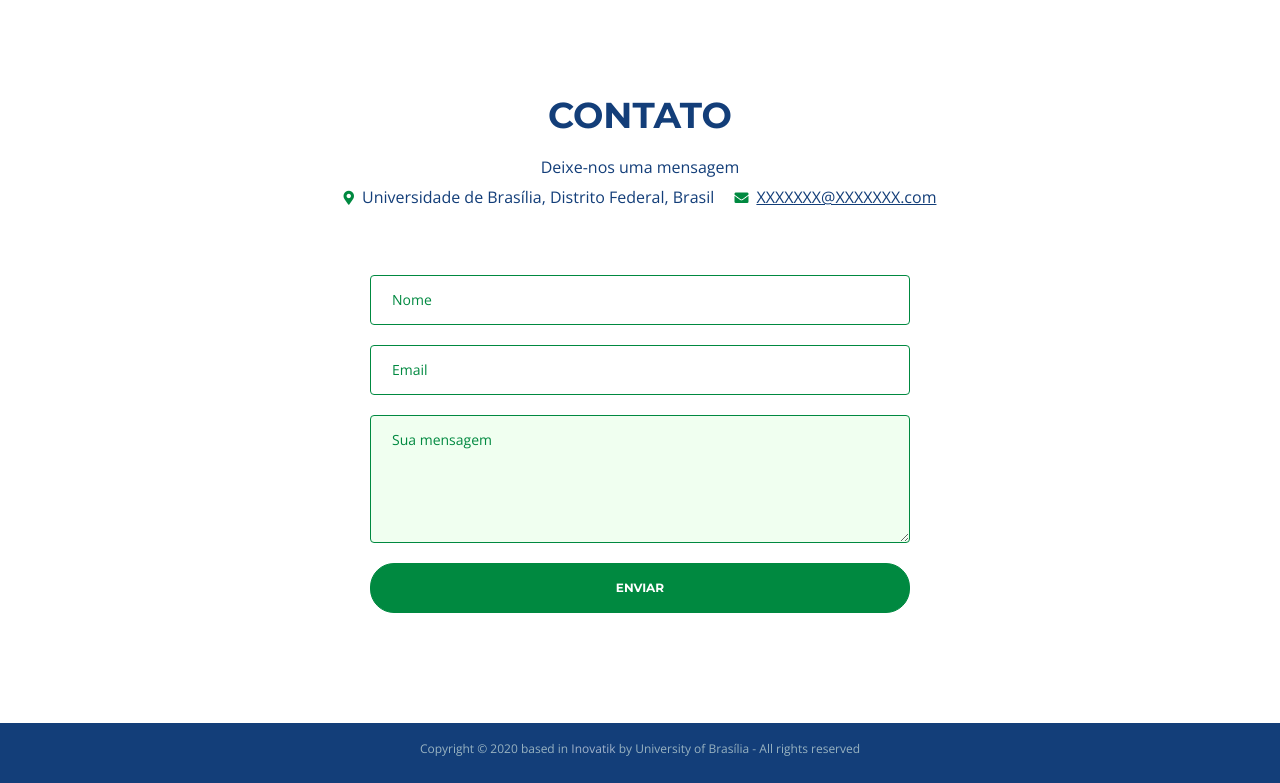
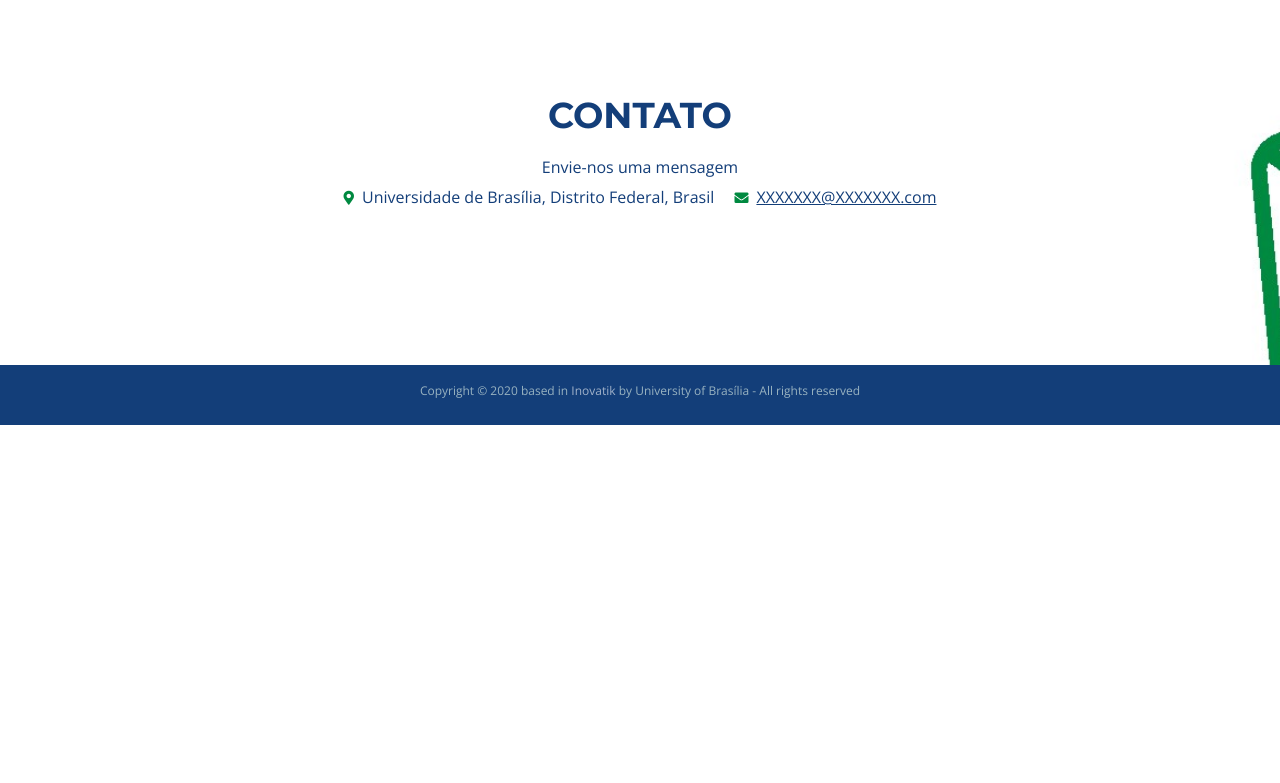
Before and after one commit to victoroliveira89/victoroliveira89.github.io, a plain HTML site: page index.html in a window 1280 px wide. Shown: the part 5560-6343 px from the top of the page. After the commit the page ends 5985 px from the top, so only its background shows below. Drawn offline with nearby package versions, Linux system fonts and the light colour scheme.

Commit message:
Alteração no campo de contato

```diff
--- a/index.html
+++ b/index.html
@@ -363,7 +363,7 @@
                   </tr>
                   <tr>
                     <td>André C. Ribeiro</td>
-                    <td>Graduando em Eng.de Redes</td>
+                    <td>Graduando em Eng. de Redes</td>
                   </tr>
                   <tr>
                     <td>Natália A. Marques</td>
@@ -383,40 +383,10 @@
                 <div class="col-lg-12 mt-5">
                     <h2>CONTATO</h2>
                     <ul class="list-unstyled li-space-lg">
-                        <li class="address">Deixe-nos uma mensagem</li>
+                        <li class="address">Envie-nos uma mensagem</li>
                         <li><i class="fas fa-map-marker-alt"></i>Universidade de Brasília, Distrito Federal, Brasil</li>
                         <li><i class="fas fa-envelope"></i><a class="blue" href="mailto:office@leno.com">XXXXXXX@XXXXXXX.com</a></li>
                     </ul>
-                </div> <!-- end of col -->
-            </div> <!-- end of row -->
-            <div class="row">
-                <div class="col-lg-6 offset-lg-3">
-
-                    <!-- Contact Form -->
-                    <form id="contactForm" data-toggle="validator" data-focus="false">
-                        <div class="form-group">
-                            <input type="text" class="form-control-input" id="cname" required>
-                            <label class="label-control" for="cname">Nome</label>
-                            <div class="help-block with-errors"></div>
-                        </div>
-                        <div class="form-group">
-                            <input type="email" class="form-control-input" id="cemail" required>
-                            <label class="label-control" for="cemail">Email</label>
-                            <div class="help-block with-errors"></div>
-                        </div>
-                        <div class="form-group">
-                            <textarea class="form-control-textarea" id="cmessage" required></textarea>
-                            <label class="label-control" for="cmessage">Sua mensagem</label>
-                            <div class="help-block with-errors"></div>
-                        </div>
-                        <div class="form-group">
-                            <button type="submit" class="form-control-submit-button">ENVIAR</button>
-                        </div>
-                        <div class="form-message">
-                            <div id="cmsgSubmit" class="h3 text-center hidden"></div>
-                        </div>
-                    </form>
-                    <!-- end of contact form -->
                 </div> <!-- end of col -->
             </div> <!-- end of row -->
         </div> <!-- end of container -->
```
